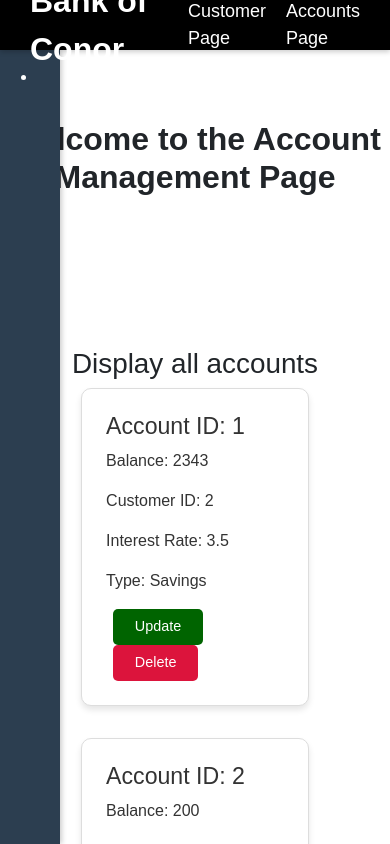
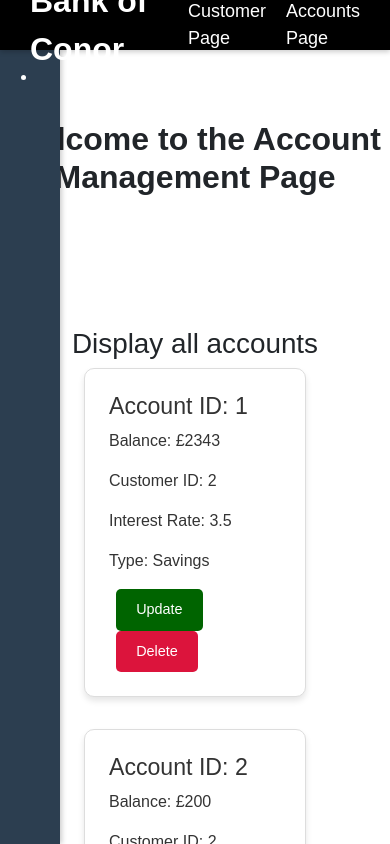
Before and after one commit to conorreid97/react-course-demo, a React (Create React App) app: page /accounts in a window 390 px wide. Shown: the top 844 px of the page. Built offline with nearby package versions, Linux system fonts and the light colour scheme.

Commit message:
seperating the css file to seperate ones, still working as should

```diff
--- a/src/BankAccountManagement/components/AccountCard.jsx
+++ b/src/BankAccountManagement/components/AccountCard.jsx
@@ -8,7 +8,7 @@ const AccountCard = (props) => {
     return (
         <div className='account-card'>
             <h3>Account ID: {accountId}</h3>
-            <p>Balance: {balance}</p>
+            <p>Balance: £{balance}</p>
             <p>Customer ID: {customerId}</p>
             <p>Interest Rate: {interestRate}</p>
             <p>Type: {accountType}</p>
--- a/src/BankAccountManagement/styles/AccountCard.css
+++ b/src/BankAccountManagement/styles/AccountCard.css
@@ -1,65 +1,82 @@
-@media (max-width: 480px) {
-    .account-card {
-        width: 100%; /* Full width within the container */
-        max-width: 90%; /* Limit the max width for better layout */
-        background: #ffffff; /* Use a clean white background for a modern look */
-        color: #333; /* Dark text for good readability */
-        border: 1px solid #ddd; /* Subtle border for separation */
-        border-radius: 10px; /* Rounded corners for a polished look */
-        box-shadow: 0 4px 6px rgba(0, 0, 0, 0.1); /* Subtle shadow for depth */
-        margin: 0 auto 2em; /* Center the card and space it out */
-        padding: 1.5em; /* Add padding for content spacing */
-        transition: transform 0.2s ease, box-shadow 0.2s ease; /* Smooth hover effects */
-
-    }
+/* Account Card Styling */
+.account-card {
+    margin: 1em auto;
+    width: 100%;
+    background-color: #2c3e50;
+    color: white;
+    padding: 20px;
+    border-radius: 8px;
+    text-align: left;
+    box-shadow: 0 2px 8px rgba(0, 0, 0, 0.2);
+    transition: transform 0.2s ease, box-shadow 0.2s ease;
 }
 
-/* Hover effect to make cards interactive */
 .account-card:hover {
-    transform: translateY(-5px); /* Lift the card slightly */
-    box-shadow: 0 6px 10px rgba(0, 0, 0, 0.15); /* Enhance the shadow */
+    transform: translateY(-5px);
+    box-shadow: 0 6px 10px rgba(0, 0, 0, 0.15);
 }
 
-/* Customer text formatting */
 .account-card h5 {
     font-size: 1.25rem;
     font-weight: bold;
     margin-bottom: 0.75em;
-    color: darkgreen; /* Use a green accent for the name */
+    color: darkgreen;
 }
 
 .account-card p {
     margin-bottom: 1em;
-    line-height: 1.5; /* Improve readability with line spacing */
+    line-height: 1.5;
 }
 
-/* Button styling */
+.account-card .buttons {
+    display: flex;
+    justify-content: space-between;
+    margin-top: 15px;
+}
+
 .account-card button {
     margin: 0 0.5em;
-    padding: 0.5em 1.5em;
+    padding: 10px 20px;
     border: none;
     border-radius: 5px;
     font-size: 0.9rem;
     cursor: pointer;
-    transition: background 0.2s ease;
+    transition: background 0.2s ease, transform 0.2s ease;
 }
 
-/* Primary button: Update */
+button:hover {
+    transform: scale(1.05);
+}
+
 .account-card .btn-primary {
     background: darkgreen;
     color: white;
 }
 
 .account-card .btn-primary:hover {
-    background: #005f00; /* Darker green on hover */
+    background: #005f00;
 }
 
-/* Danger button: Delete */
 .account-card .btn-danger {
     background: crimson;
     color: white;
 }
 
 .account-card .btn-danger:hover {
-    background: #b30000; /* Darker red on hover */
+    background: #b30000;
 }
+
+/* Responsive Account Card Styling */
+@media (max-width: 480px) {
+    .account-card {
+        width: 100%;
+        max-width: 90%;
+        background: #ffffff;
+        color: #333;
+        border: 1px solid #ddd;
+        border-radius: 10px;
+        box-shadow: 0 4px 6px rgba(0, 0, 0, 0.1);
+        margin: 0 auto 2em;
+        padding: 1.5em;
+    }
+}
--- a/src/BankAccountManagement/styles/AccountPage.css
+++ b/src/BankAccountManagement/styles/AccountPage.css
@@ -1,71 +1,22 @@
-/* General Body Styling */
-body {
-    font-family: Arial, sans-serif;
-    margin: 0;
-    padding: 0;
+/* Account Page Layout */
+.center-container {
+    display: flex;
+    flex-direction: column;
+    justify-content: flex-start; /* Align items at the top */
+    align-items: center;
+    text-align: center;
+    padding-top: 100px;
+    width: 100%;
 }
 
-/* Header Styling */
-header {
-    background-color: black;
-    color: white;
-    position: fixed;
-    top: 0;
-    left: 0;
-    width: 100%;
-    height: 50px;
+.account-cards {
     display: flex;
+    flex-direction: column;
     align-items: center;
-    justify-content: start; /* Align items to the left */
-    padding: 0 20px;
-    z-index: 1000;
-    box-shadow: 0 2px 5px rgba(0, 0, 0, 0.2);
+    margin-top: 20px;
 }
 
-header a {
-    font-size: large;
-    text-decoration: none;
-    color: white;
-    margin: 0 10px; /* Add spacing between links */
-}
-
-header .company-banner {
-    font-size: xx-large;
-    font-weight: bold;
-    margin-right: 20px; /* Spacing after company name */
-}
-
-/* Sidebar Styling */
-.sidebar {
-    width: 220px;
-    background-color: #2c3e50;
-    color: white;
-    height: calc(100vh - 50px); /* Full height minus header */
-    position: fixed;
-    top: 50px; /* Start below the header */
-    left: 0;
-    padding: 20px 15px;
-    box-shadow: 2px 0 5px rgba(0, 0, 0, 0.2);
-    z-index: 999;
-}
-
-.sidebar nav a {
-    color: white;
-    text-decoration: none;
-    padding: 10px 15px;
-    font-size: 16px;
-    border-radius: 5px;
-    display: block;
-    margin-bottom: 10px; /* Add space between links */
-    transition: background-color 0.3s ease, color 0.3s ease;
-}
-
-.sidebar nav a:hover {
-    background-color: #34495e;
-    color: #1abc9c;
-}
-
-/* Main Content Area */
+/* Main Content Area for Account Page */
 .main-content {
     margin-left: 240px; /* Offset by sidebar width */
     padding: 80px 20px 20px; /* Add top padding to avoid overlapping header */
@@ -83,94 +34,10 @@ header .company-banner {
     text-align: center;
 }
 
-.center-container {
-    display: flex; /* Use flexbox for easy centering */
-    flex-direction: column; /* Stack children vertically */
-    justify-content: flex-start; /* Horizontally center the content */
-    align-items: center; /* Vertically center the content */
-    height: 100vh; /* Make the container fill the full viewport height */
-    text-align: center; /* Center the text itself */
-    padding-top: 100px;
-    width: 100%;
-    min-height: 100vh; /* Ensure full height of the container */
-    margin-top: 50px; /* Account for fixed header */
-}
-
-/* Account Cards */
-.account-cards {
-    display: flex;
-    flex-direction: column; /* Keep cards stacked vertically */
-    align-items: center; /* Center align cards horizontally */
-    margin-top: 20px;
-}
-
-.account-card {
-    margin: 1em auto; /* Center horizontally with vertical spacing */
-    background-color: #2c3e50;
-    color: white;
-    padding: 20px;
-    margin-bottom: 20px;
-    border-radius: 8px;
-    text-align: left;
-    box-shadow: 0 2px 8px rgba(0, 0, 0, 0.2); /* Add depth */
-    position: relative;
-}
-
-/* Card Button Styling */
-.account-card .buttons {
-    display: flex;
-    justify-content: space-between;
-    margin-top: 15px;
-}
-
-button {
-    padding: 10px 20px;
-    border: none;
-    border-radius: 5px;
-    cursor: pointer;
-    transition: background-color 0.3s ease, transform 0.2s ease;
-}
-
-button:hover {
-    transform: scale(1.05);
-}
-
-button.update {
-    background-color: #28a745;
-    color: white;
-}
-
-button.delete {
-    background-color: #dc3545;
-    color: white;
-}
-
-/* Responsive Sidebar and Main Content */
+/* Responsive Adjustments for Account Page */
 @media (max-width: 768px) {
-    .sidebar {
-        width: 60px;
-        padding: 15px 5px;
-    }
-
-    .sidebar nav a {
-        font-size: 0;
-        padding: 15px;
-    }
-
-    .sidebar:hover {
-        width: 220px;
-    }
-
-    .sidebar:hover nav a {
-        font-size: 16px;
-    }
-
     .main-content {
         margin-left: 60px;
         width: calc(100% - 60px);
     }
-
-    .account-card {
-        width: 90%;
-    }
 }
--- a/src/BankAccountManagement/styles/Header.css
+++ b/src/BankAccountManagement/styles/Header.css
@@ -1,16 +1,29 @@
+/* Header Styling */
 header {
   background-color: black;
-    Color: white;
-    padding: 2px 2px 0;
+  color: white;
+  position: fixed;
+  top: 0;
+  left: 0;
+  width: 100%;
+  height: 50px;
+  display: flex;
+  align-items: center;
+  justify-content: start;
+  padding: 0 20px;
+  z-index: 1000;
+  box-shadow: 0 2px 5px rgba(0, 0, 0, 0.2);
 }
 
-  a {
+header a {
   font-size: large;
   text-decoration: none;
   color: white;
-    margin: auto 10px;
+  margin: 0 10px;
 }
 
-  .company-banner {
+header .company-banner {
   font-size: xx-large;
+  font-weight: bold;
+  margin-right: 20px;
 }
```
Also changed, not shown: src/BankAccountManagement/styles/Sidebar.css (+38 -42 lines). Lines whose indentation alone changed are shown as unchanged.
